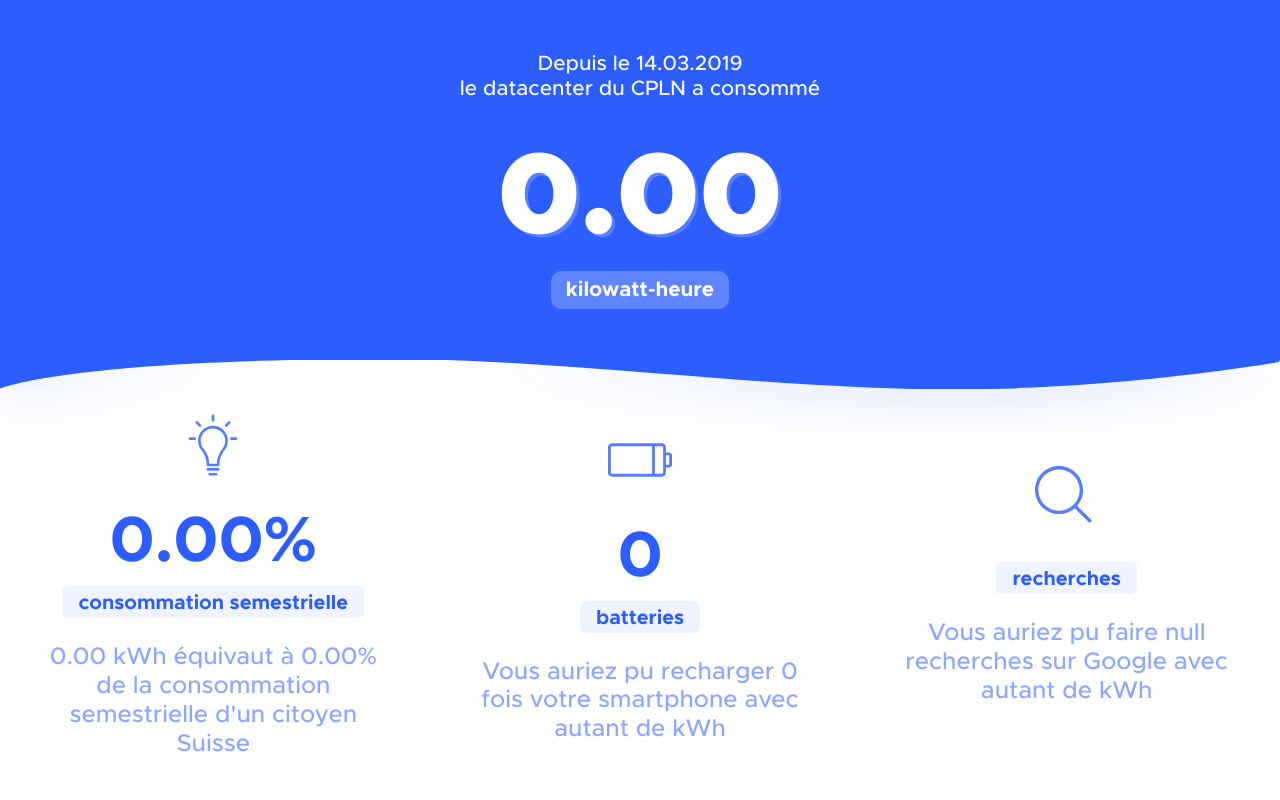
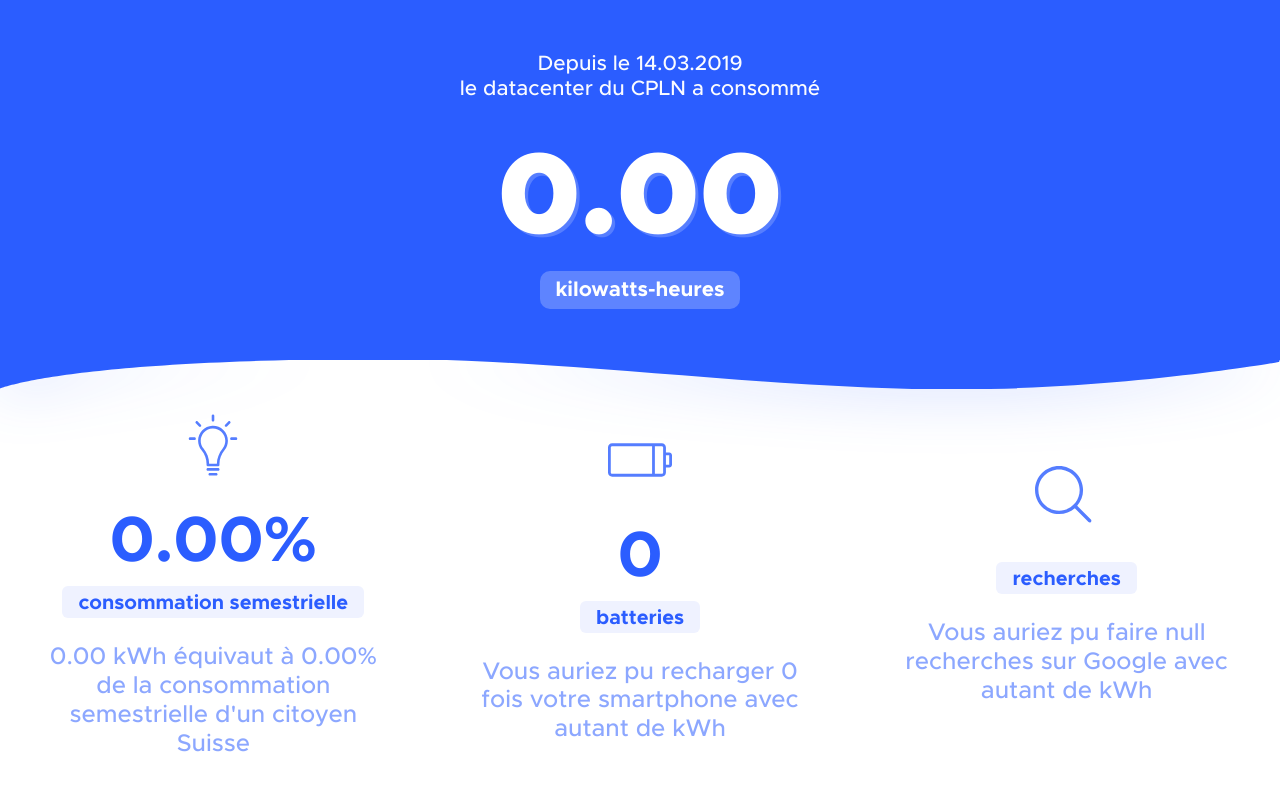
Before and after one commit to OwenCalvin/NirvanaFront, a Vue app: page / in a window 1280 px wide. Shown: the top 800 px of the page. Built offline with nearby package versions, Linux system fonts and the light colour scheme; no server answers.

Commit message:
kilowatts-heures

```diff
--- a/src/pages/Home.vue
+++ b/src/pages/Home.vue
@@ -16,7 +16,7 @@
             </p>
           </h3>
           <h1>{{ currentValue.toFixed(2) }}</h1>
-          <span class="kw-badge">kilowatt-heure</span>
+          <span class="kw-badge">kilowatts-heures</span>
         </b-row>
       </b-col>
       <svg class="wave-header n-fill-blue" preserveAspectRatio="none" xmlns="http://www.w3.org/2000/svg" width="100%" height="100%" viewBox="0 0 1920 45.691">
```
